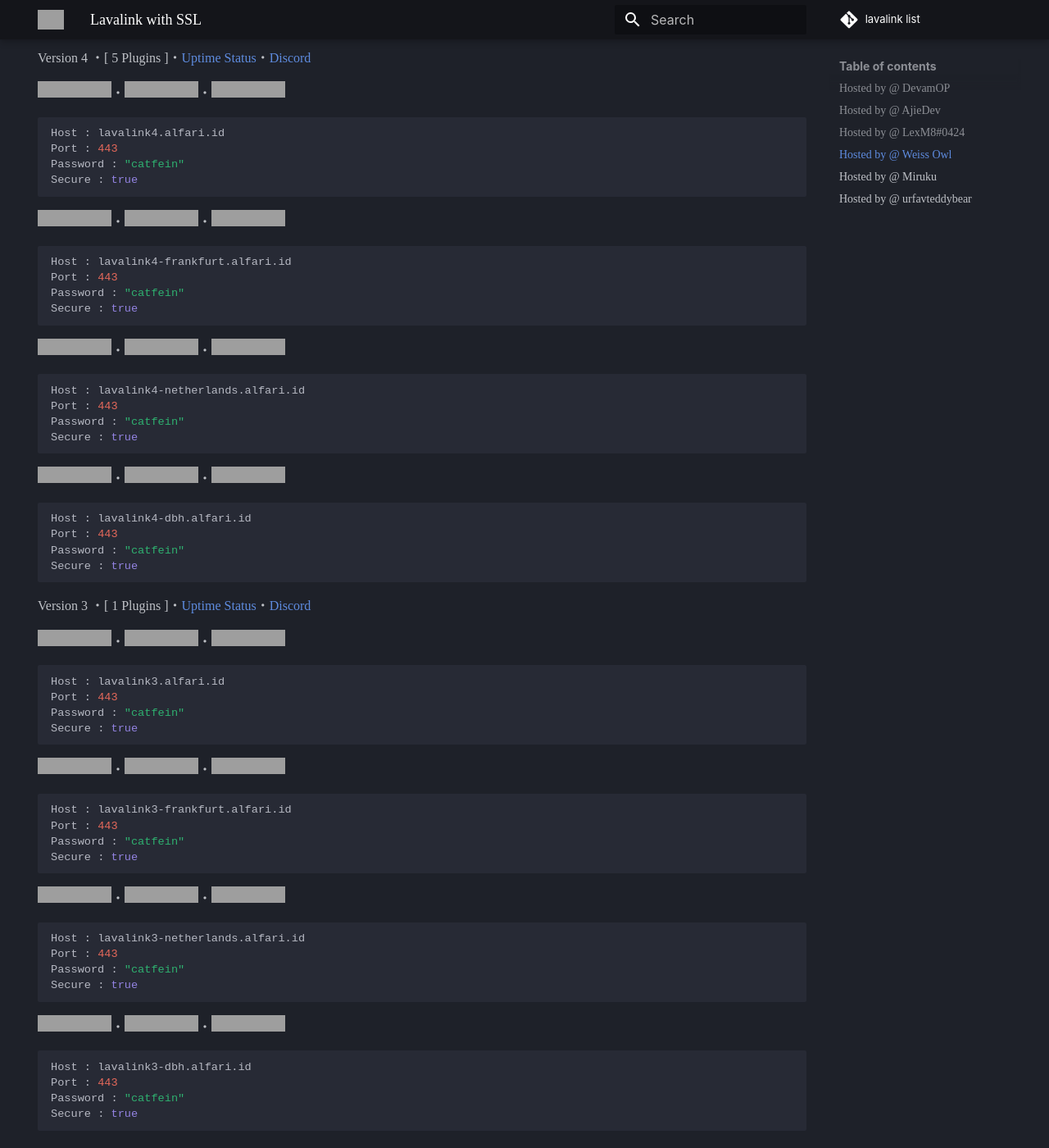
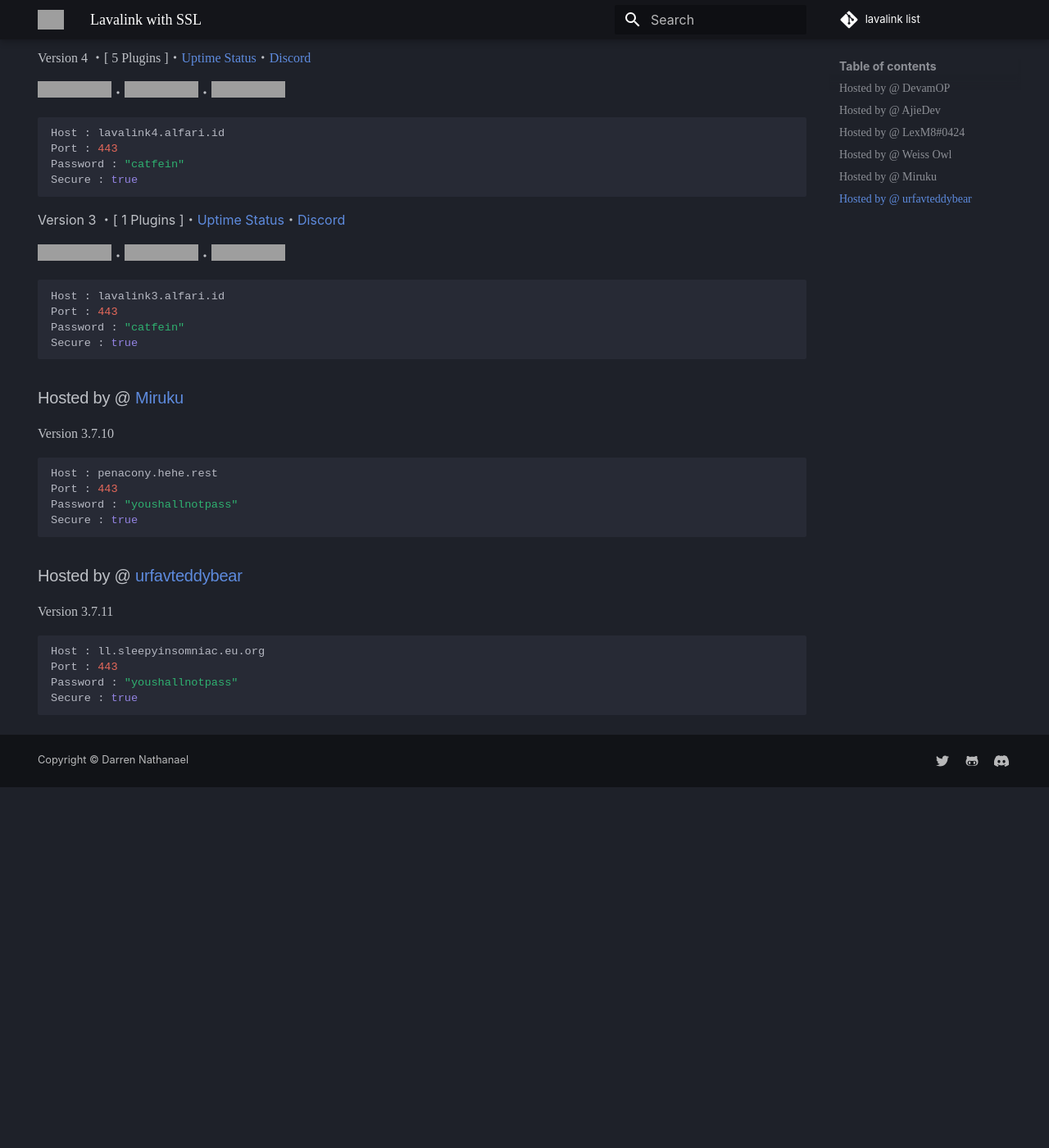
Before and after one commit to DarrenOfficial/lavalink-list, an MkDocs documentation site: the page built from docs/SSL/lavalink-with-ssl.md, in a window 1280 px wide and 1400 px high, scrolled down 1588 px. Shown: the whole window at 82% size. Built offline with MkDocs 1.6.1 and Material for MkDocs 9.7.7, drawn with Linux system fonts in a browser that asks for light colours; some web fonts are replaced; comment, search, counter and statistics services are not loaded; a style sheet for code colours, icons or effects is not loaded; after the commit the page ends 2548 px from its top, so only the background shows below that; grey boxes are pictures that could not be loaded.

Commit message:
Update lavalink-with-ssl.md

````diff
--- a/docs/SSL/lavalink-with-ssl.md
+++ b/docs/SSL/lavalink-with-ssl.md
@@ -84,28 +84,6 @@ Port : 443
 Password : "catfein"
 Secure : true
 ```
-![Uptime](https://status.alfari.id/api/badge/28/uptime)・![Ping](https://status.alfari.id/api/badge/28/ping)・![Status](https://status.alfari.id/api/badge/28/status)
-```bash
-Host : lavalink4-frankfurt.alfari.id
-Port : 443
-Password : "catfein"
-Secure : true
-```
-![Uptime](https://status.alfari.id/api/badge/24/uptime)・![Ping](https://status.alfari.id/api/badge/24/ping)・![Status](https://status.alfari.id/api/badge/24/status)
-```bash
-Host : lavalink4-netherlands.alfari.id
-Port : 443
-Password : "catfein"
-Secure : true
-```
-![Uptime](https://status.alfari.id/api/badge/44/uptime)・![Ping](https://status.alfari.id/api/badge/44/ping)・![Status](https://status.alfari.id/api/badge/44/status)
-```bash
-Host : lavalink4-dbh.alfari.id
-Port : 443
-Password : "catfein"
-Secure : true
-```
-
 Version 3 ・[ 1 Plugins ]・[Uptime Status](https://kuma.alfari.id)・[Discord](https://discord.alfari.id)
 
 ![Uptime](https://status.alfari.id/api/badge/3/uptime)・![Ping](https://status.alfari.id/api/badge/3/ping)・![Status](https://status.alfari.id/api/badge/3/status)
@@ -115,27 +93,7 @@ Port : 443
 Password : "catfein"
 Secure : true
 ```
-![Uptime](https://status.alfari.id/api/badge/27/uptime)・![Ping](https://status.alfari.id/api/badge/27/ping)・![Status](https://status.alfari.id/api/badge/27/status)
-```bash
-Host : lavalink3-frankfurt.alfari.id
-Port : 443
-Password : "catfein"
-Secure : true
-```
-![Uptime](https://status.alfari.id/api/badge/22/uptime)・![Ping](https://status.alfari.id/api/badge/22/ping)・![Status](https://status.alfari.id/api/badge/22/status)
-```bash
-Host : lavalink3-netherlands.alfari.id
-Port : 443
-Password : "catfein"
-Secure : true
-```
-![Uptime](https://status.alfari.id/api/badge/42/uptime)・![Ping](https://status.alfari.id/api/badge/42/ping)・![Status](https://status.alfari.id/api/badge/42/status)
-```bash
-Host : lavalink3-dbh.alfari.id
-Port : 443
-Password : "catfein"
-Secure : true
-```
+
 
 
 ### Hosted by @ [Miruku](https://github.com/sprucecellodev125/)
````
